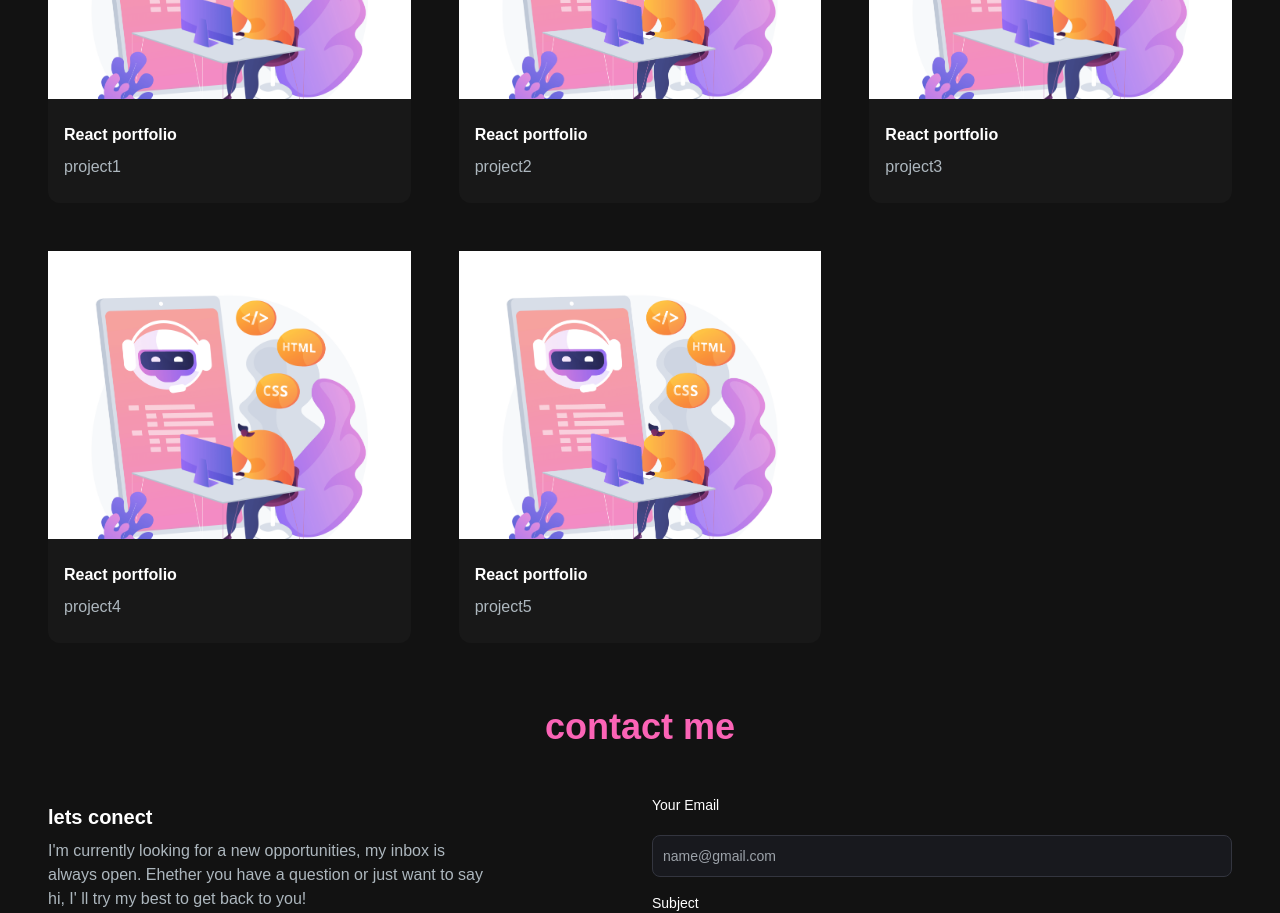
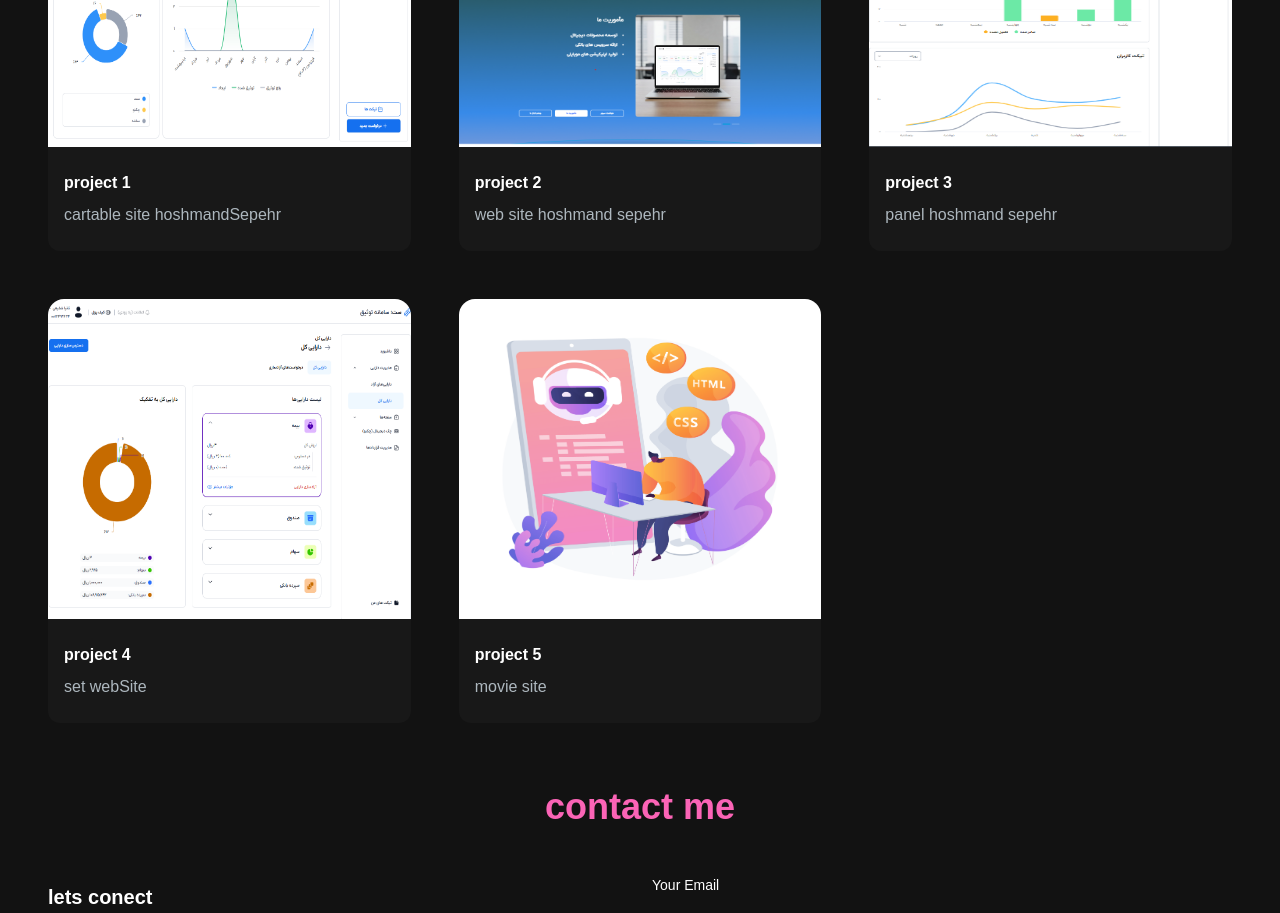
Before and after one commit to taniaa-sh/MyPortfolio, a Next.js app in the folder portfolio/: page / in a window 1280 px wide. Shown: the part 1820-2733 px from the top of the page. Built offline with nearby package versions, Linux system fonts and the light colour scheme.

Commit message:
add package and fix bugs

```diff
--- a/portfolio/components/Footer.jsx
+++ b/portfolio/components/Footer.jsx
@@ -4,9 +4,9 @@ const Footer = () => {
         <div className="container mx-auto px-4 flex flex-col md:flex-row items-center justify-between">
           <div className="text-center md:text-left">
             {/* <h2 className="text-xl font-semibold">طراحی‌شده با ❤️ توسط [تانیا]</h2> */}
-            <p className="text-sm text-gray-300 mt-2">© {new Date().getFullYear()} همه‌ی حقوق محفوظ است.</p>
+            <p className="text-sm text-gray-300 !mt-2">© {new Date().getFullYear()} همه‌ی حقوق محفوظ است.</p>
           </div>
-          <div className="flex gap-4 mt-4 md:mt-0">
+          <div className="flex gap-4 !mt-4 md:!mt-0">
             <a href="https://github.com/taniaa-sh" target="_blank" rel="noopener noreferrer" className="hover:text-purple-400 transition">
               GitHub
             </a>
--- a/portfolio/components/HireMeModal.jsx
+++ b/portfolio/components/HireMeModal.jsx
@@ -25,12 +25,12 @@ const HireMeModal = (props) => {
     return (
         <div className="fixed inset-0 bg-white/40 flex justify-center items-center z-10">
         <div className="bg-gradient-to-br z-50 from-purple-600 via-purple-800 to-black text-white p-6 rounded-lg max-w-sm w-full">
-          <h2 className="text-2xl mb-4">Contact Information</h2>
+          <h2 className="text-2xl !mb-4">Contact Information</h2>
           <p>Email: taniashafiee78@gmail.com</p>
           <p>Phone: 09332080083</p>
           <p>LinkedIn: linkedin.com/in/tania-shafiee</p>
           <button
-            className="cursor-pointer mt-4 w-full sm:w-fit px-4 py-2 rounded-full bg-purple-500 hover:bg-purple-600 text-white"
+            className="cursor-pointer !mt-4 w-full sm:w-fit px-4 py-2 rounded-full bg-purple-500 hover:bg-purple-600 text-white"
             onClick={handleCloseModal}
           >
             Close
--- a/portfolio/components/Navbar.jsx
+++ b/portfolio/components/Navbar.jsx
@@ -50,7 +50,7 @@ function Navbar() {
          }
         </div>
         <div className="menu hidden md:block md:w-auto" id="navbar">
-            <ul className="flex p-4 md:p-0 md:flex-row md:space-x-8 mt-0">
+            <ul className="flex p-4 md:p-0 md:flex-row md:space-x-8 !mt-0">
                 {
                     navLinkItems.map((item, index) => (
                         <li className="inline-block" key={index}>
--- a/portfolio/components/ProjectCard.jsx
+++ b/portfolio/components/ProjectCard.jsx
@@ -1,25 +1,42 @@
-import {CodeBracketIcon,EyeIcon} from "@heroicons/react/24/outline"
+import { CodeBracketIcon, EyeIcon } from "@heroicons/react/24/outline";
 import Link from "next/link";
 
-const ProjectCard = ({imgUrl, title, description,gitUrl, previewUrl}) => {
+const ProjectCard = ({ imgUrl, title, description, gitUrl, previewUrl }) => {
   return (
-        <div className="w-full">
-            <div style={{background: `url(${imgUrl})`, backgroundSize: "cover"}} className="relative h-52 md:h-72 group">
-               <div className="items-center justify-center overlay absolute top-0 left-0 w-full h-full bg-[#181818] bg-opacity-0 hidden group-hover:flex group-hover:bg-opacity-80 transition-all duration-500 ">
-                <Link href={gitUrl} className="h-14 w-14 mr-2 border-2 relative rounded-full border-[#ADB7BE] hover:border-white group/link">
-                <CodeBracketIcon className="h-10 w-10 text-[#ADB7BE] absolute top-1/2 left-1/2 transform -translate-x-1/2 -translate-y-1/2 cursor-pointer group-hover/link:text-white" />
+    <div className="w-full overflow-hidden">
+      <div className="relative h-60 md:h-80 group rounded-t-2xl !overflow-hidden">
+        <img src={imgUrl} alt="project" className="w-full h-full object-fill" />
+        <div
+          className="items-center justify-center overlay absolute !top-0 !left-0 w-full h-full bg-[#181818]/40 bg-opacity-0 hidden group-hover:flex group-hover:bg-opacity-80 transition-all duration-500"
+          style={{
+            backdropFilter: "blur(2px)",
+          }}
+        >
+          {gitUrl == "" ? (
+            ""
+          ) : (
+            <Link
+              href={gitUrl ? gitUrl : ""}
+              className="h-14 w-14 !mr-2 border-3 relative rounded-full border-white hover:border-white group/link"
+            >
+              <CodeBracketIcon className="h-10 w-10 text-white absolute top-2 left-1.5 -translate-x-1/2 -translate-y-1/2" />
             </Link>
-                <Link href={previewUrl} className="h-14 w-14 border-2 relative rounded-full border-[#ADB7BE] hover:border-white group/link">
-                <EyeIcon className="h-10 w-10 text-[#ADB7BE] absolute top-1/2 left-1/2 transform -translate-x-1/2 -translate-y-1/2 cursor-pointer group-hover/link:text-white" />
+          )}
+
+          <Link
+            href={previewUrl}
+            className="h-14 w-14 border-3 relative rounded-full border-white hover:border-white group/link"
+          >
+            <EyeIcon className="h-10 w-10 text-white absolute !top-2 !left-1.5 transform -!translate-x-1/2 -!translate-y-1/2 cursor-pointer group-hover/link:text-white" />
           </Link>
         </div>
       </div>
       <div className="text-white rounded-b-xl bg-[#181818] py-6 px-4">
-                <h5 className="font-xl font-semibold mb-2">{title}</h5>
+        <h5 className="font-xl font-semibold !mb-2">{title}</h5>
         <p className="text-[#ADB7BE]">{description}</p>
       </div>
     </div>
   );
-}
+};
 
-export default ProjectCard
+export default ProjectCard;
--- a/portfolio/components/ProjectSection.jsx
+++ b/portfolio/components/ProjectSection.jsx
@@ -1,52 +1,51 @@
 "use client"
 import { useState } from "react";
 import ProjectCard from "./ProjectCard";
-import ProjectTag from "./ProjectTag";
 
 const projectsData = [
     {
         id: 1,
-        title: "React portfolio",
-        description: "project1",
-        image:"/images/front-enddev1.png",
+        title: "project 1",
+        description: "cartable site hoshmandSepehr",
+        image:"/images/cartable.png",
         tag: ["all","web"],
-        gitUrl:"/",
+        gitUrl:"",
         previewUrl: "/"
     },
     {
         id: 2,
-        title: "React portfolio",
-        description: "project2",
-        image:"/images/front-enddev1.png",
+        title: "project 2",
+        description: "web site hoshmand sepehr",
+        image:"/images/hoshmandSepehr.png",
         tag: ["All","Web"],
-        gitUrl:"/",
-        previewUrl: "/"
+        gitUrl:"",
+        previewUrl: "https://stsepehr.ir/"
     },
     {
         id: 3,
-        title: "React portfolio",
-        description: "project3",
-        image:"/images/front-enddev1.png",
+        title: "project 3",
+        description: "panel hoshmand sepehr",
+        image:"/images/panel.png",
         tag: ["all","web"],
-        gitUrl:"/",
-        previewUrl: "/"
+        gitUrl:"",
+        previewUrl: "https://setpanel.bsi.ir/"
     },
     {
         id: 4,
-        title: "React portfolio",
-        description: "project4",
-        image:"/images/front-enddev1.png",
+        title: "project 4",
+        description: "set webSite",
+        image:"/images/set.png",
         tag: ["all","web"],
-        gitUrl:"/",
-        previewUrl: "/"
+        gitUrl:"",
+        previewUrl: "https://set.bsi.ir/"
     },
     {
         id: 5,
-        title: "React portfolio",
-        description: "project5",
+        title: "project 5",
+        description: "movie site",
         image:"/images/front-enddev1.png",
         tag: ["all","web"],
-        gitUrl:"/",
+        gitUrl:"",
         previewUrl: "/"
     },
 ]
@@ -63,7 +62,7 @@ const ProjectSection = () => {
 
     return (
         <>
-        <h4 className="mb-10 font-semibold text-4xl text-center text-pink-400" id="projects">my projects</h4>
+        <h4 className="!mb-10 font-semibold text-4xl text-center text-pink-400" id="projects">my projects</h4>
         {/* <div className="text-white flex flex-row justify-center items-center gap-2 py-6">
             <ProjectTag
             onClick={handleTagChange}
--- a/portfolio/components/TabButton.jsx
+++ b/portfolio/components/TabButton.jsx
@@ -2,7 +2,7 @@ const TabButton = ({active,selectTab,children}) => {
     const buttonClasses = active ? 'text-white border-b border-purple-500' : 'text-[#ADB7BE]'
     return (
         <button onClick={selectTab}>
-            <p className={`mr-3 font-semibold hover:text-white ${buttonClasses}`}>
+            <p className={`!mr-3 font-semibold hover:text-white ${buttonClasses}`}>
                 {children}
             </p>
         </button>
--- a/portfolio/package.json
+++ b/portfolio/package.json
@@ -13,6 +13,7 @@
     "lottie-react": "^2.4.1",
     "next": "15.3.0",
     "next-nprogress-bar": "^2.4.7",
+    "next-video": "^2.2.0",
     "react": "^19.0.0",
     "react-dom": "^19.0.0",
     "react-type-animation": "^3.2.0",
```
Also changed, not shown: portfolio/components/AboutSection.jsx (+4 -4 lines), portfolio/components/EmailSection.jsx (+6 -6 lines), portfolio/components/HeroSection.jsx (+8 -8 lines), 1 other file (tests, documents, lock files or other folders). Lines whose indentation alone changed are shown as unchanged.
